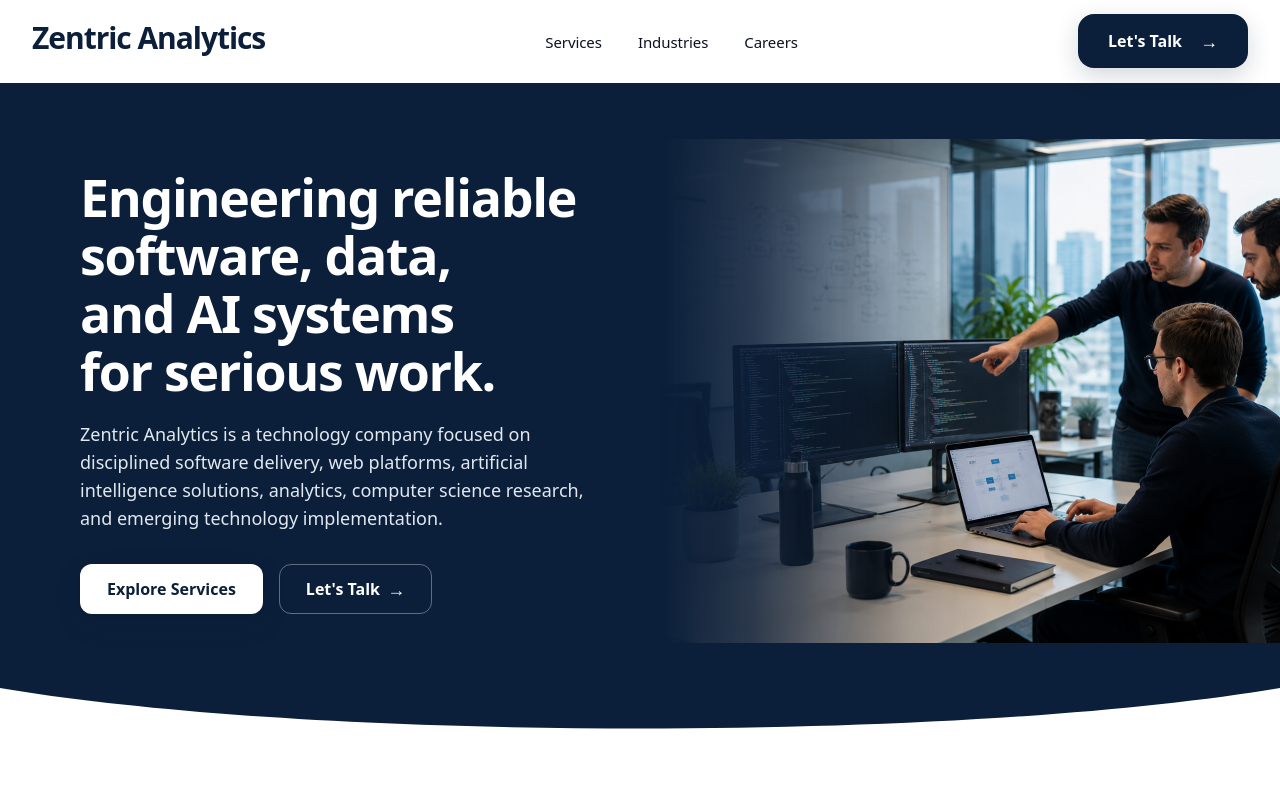
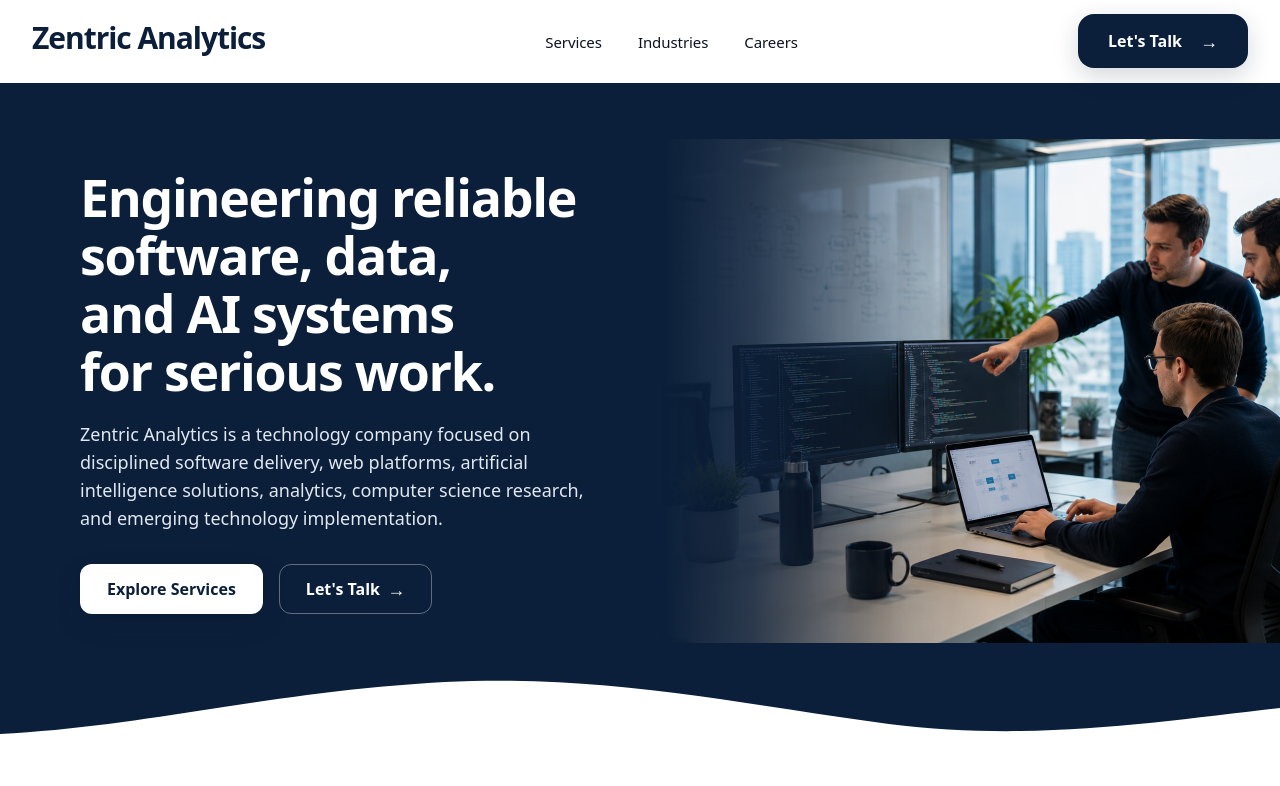
Before and after one commit to Zentric-Analytics/Zentricanalytics.com, a Next.js app: page / in a window 1280 px wide. Shown: the top 786 px of the page. Built offline with nearby package versions, Linux system fonts and the light colour scheme.

Commit message:
Refine hero bottom wave transition

```diff
--- a/src/app/page.tsx
+++ b/src/app/page.tsx
@@ -235,12 +235,12 @@ export default function Home() {
           </div>
         </div>
         <svg
-          className="absolute inset-x-0 bottom-[-1px] h-12 w-full text-white md:h-16 lg:h-20"
+          className="absolute inset-x-0 bottom-[-1px] h-9 w-full text-white md:h-14 lg:h-20"
           viewBox="0 0 1440 80"
           preserveAspectRatio="none"
           aria-hidden="true"
         >
-          <path fill="currentColor" d="M0 80V20C360 74 1080 74 1440 20V80H0Z" />
+          <path fill="currentColor" d="M0 80V66C170 58 300 24 500 14C680 6 825 35 1000 56C1160 74 1300 54 1440 40V80H0Z" />
         </svg>
       </section>
 
```
